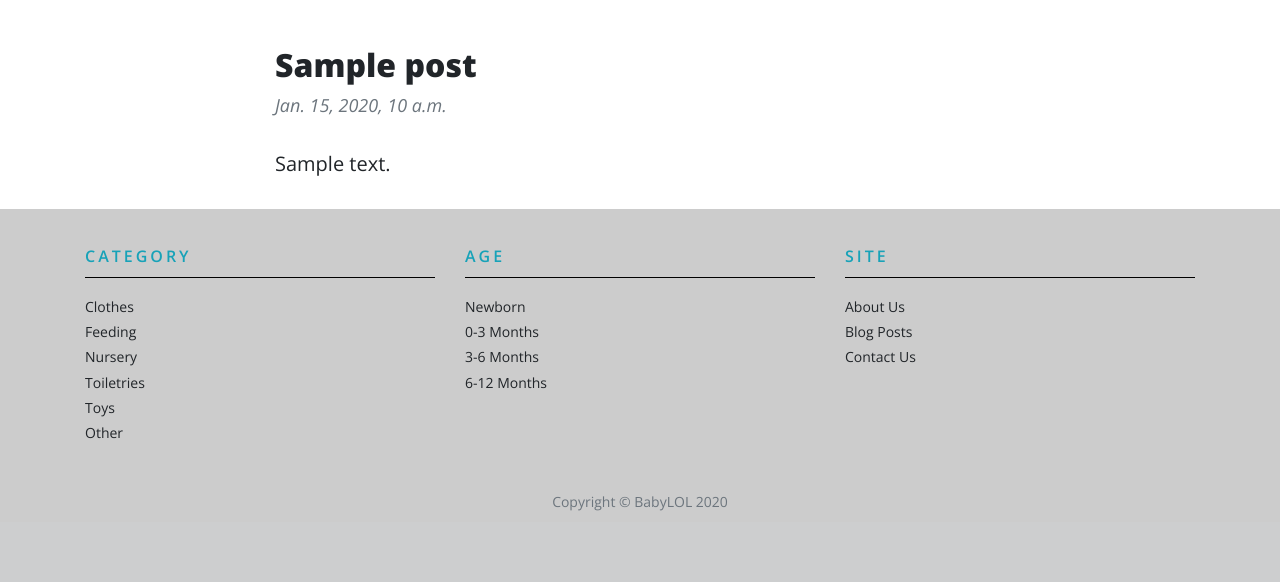
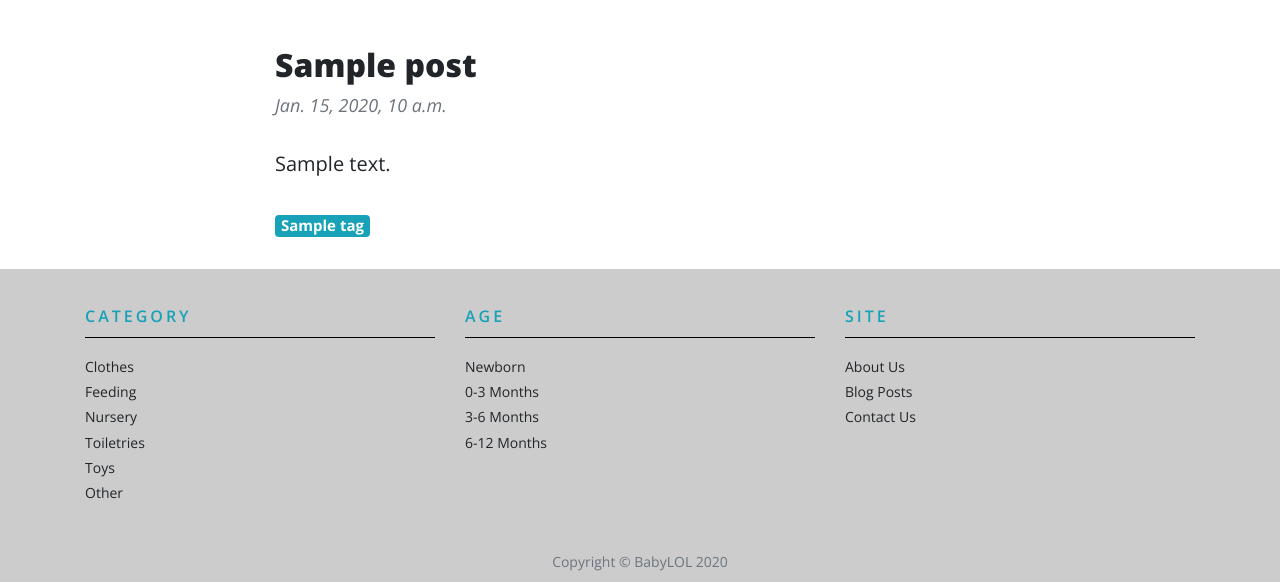
Before and after one commit to ahhlexk/babyproducts, a Django app: template blog/templates/blog/post_detail.html in a window 1280 px wide. Shown: the part 377-959 px from the top of the page. Before the commit the page ends 888 px from the top, so only its background shows below. Run offline with Django 3.2, Linux system fonts and the light colour scheme; the template is opened without the code that fills it: most values are stand-ins (such as "Sample title", 1, 10 or a date in 2020); some libraries are stand-ins or nearby versions.

Commit message:
added tags to post details

```diff
--- a/blog/templates/blog/post_detail.html
+++ b/blog/templates/blog/post_detail.html
@@ -12,9 +12,14 @@
             </div>
         {% endif %}
         <p>{{ post.text|safe }}</p>
+        {% for tag in post.tags.all %}
+        <span class="badgee-info"><a class="badge badge-info" href="{% url 'tagged' tag.slug %}">{{ tag }}</a></span>
+        {% endfor %}
+        <p>
         {% if user.is_authenticated %}
         <button type="button" class="btn btn-primary btn-sm" onclick="location.href='{% url 'post_edit' pk=post.pk %}'">Edit</button>
         {% endif %}
+        </p>
     </div>
     </div>
     </div>
```
